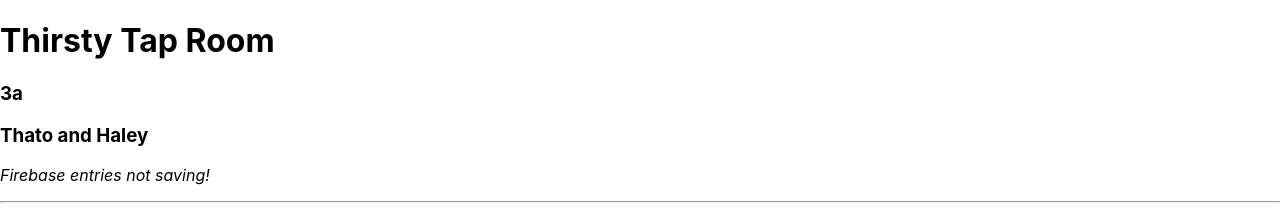
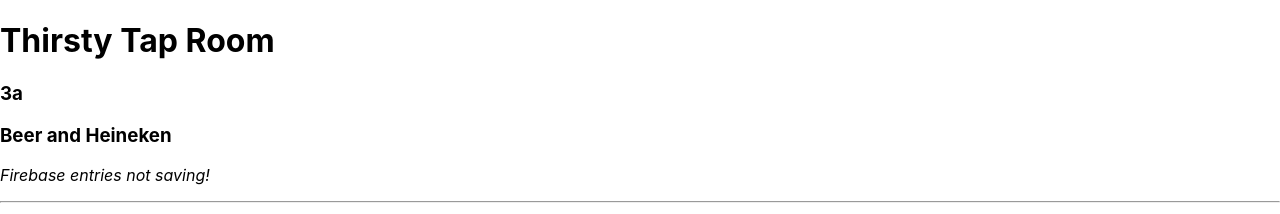
Before and after one commit to dzhambov/Tap-Room-React, a React (Create React App) app: page / in a window 1280 px wide. Shown: the top 214 px of the page. Built offline with nearby package versions, Linux system fonts and the light colour scheme.

Commit message:
add test files and successfully compile application.

```diff
--- a/src/components/Item.js
+++ b/src/components/Item.js
@@ -1,12 +1,10 @@
 import React from "react";
 
-function Item(){
-  const name = "Thato";
-  const name2 = "Haley";
+function Item(props){
   return (
     <React.Fragment>
       <h3>3a</h3>
-      <h3>{name} and {name2}</h3>
+      <h3>{props.name} and {props.brand}</h3>
       <p><em>Firebase entries not saving!</em></p>
       <hr/>
     </React.Fragment>
--- a/src/components/ItemList.js
+++ b/src/components/ItemList.js
@@ -3,7 +3,12 @@
 
 function ItemList(){
   return (
-    <Item />
+    <React.Fragment>
+      <Item
+      name="Beer"
+      brand="Heineken"/>
+
+    </React.Fragment>
   );
 }
 
```
